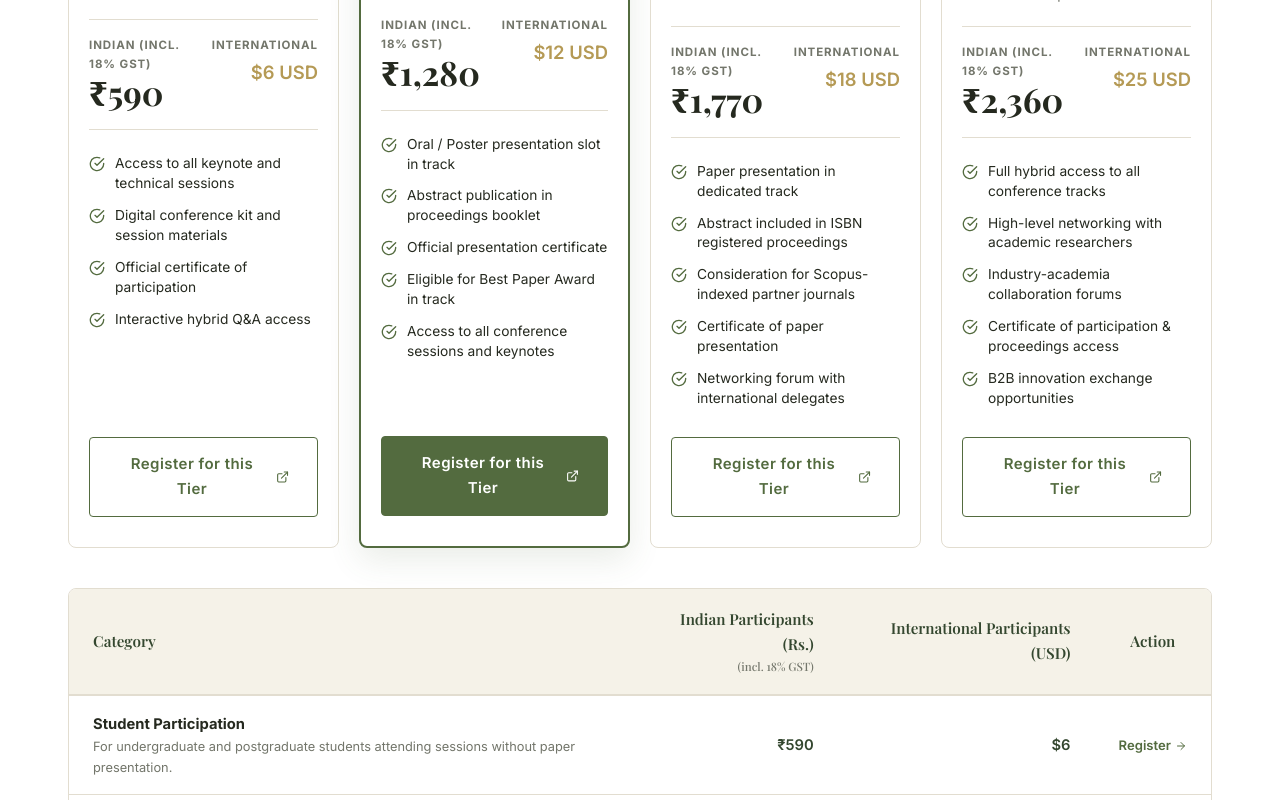
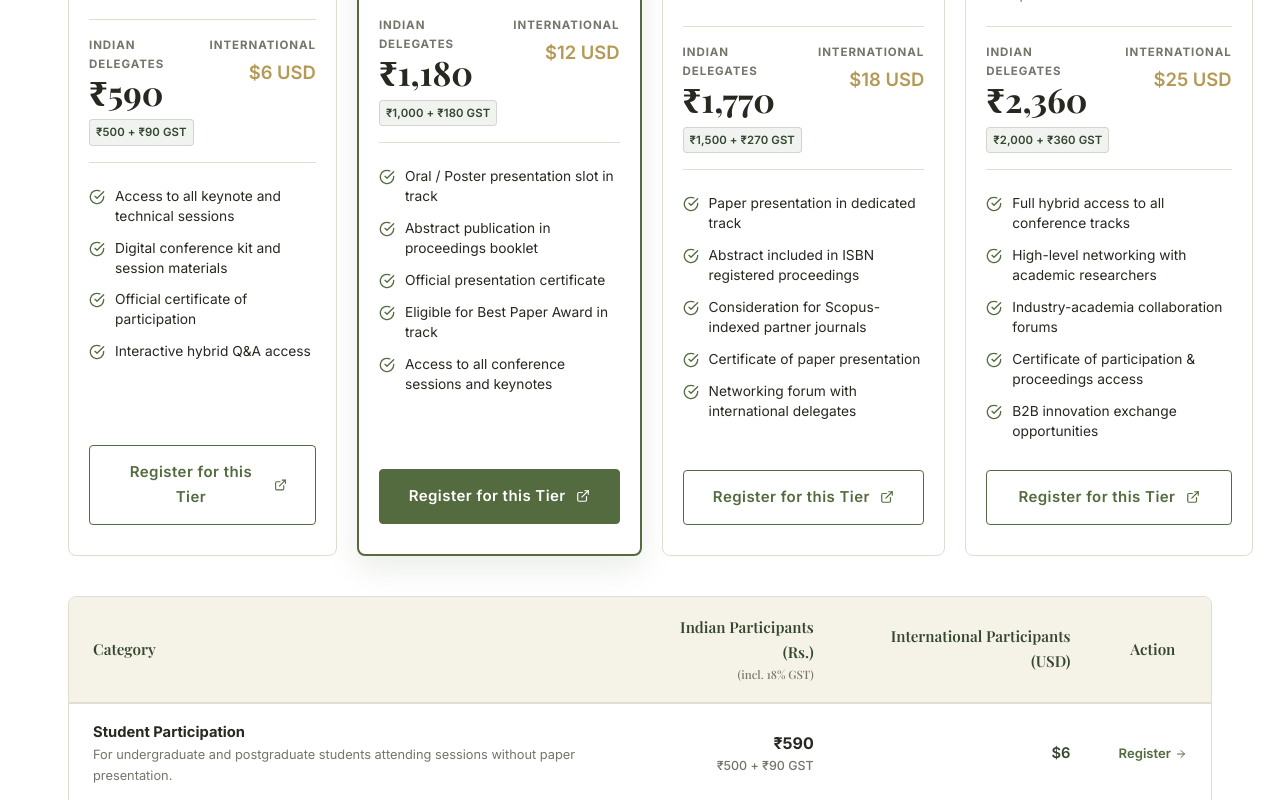
Before and after one commit to VishnuXT/icsgmat, a React (Vite) app: page / in a window 1280 px wide. Shown: the part 10400-11200 px from the top of the page. Built offline with nearby package versions, Linux system fonts and the light colour scheme; a web font is replaced by a local one.

Commit message:
feat(pricing): display base fee + 18% GST breakdown on registration cards and table

```diff
--- a/src/components/Registration.jsx
+++ b/src/components/Registration.jsx
@@ -57,8 +57,9 @@ export default function Registration() {
               <div className="reg-price-block">
                 {(currencyMode === 'both' || currencyMode === 'inr') && (
                   <div>
-                    <span className="reg-price-tag">Indian (incl. 18% GST)</span>
+                    <span className="reg-price-tag">Indian Delegates</span>
                     <span className="reg-price-inr">{plan.inr}</span>
+                    <span className="reg-price-breakdown">{plan.calcNote}</span>
                   </div>
                 )}
                 {(currencyMode === 'both' || currencyMode === 'usd') && (
@@ -121,7 +122,14 @@ export default function Registration() {
                     <strong>{row.category}</strong>
                     <div style={{ fontSize: '0.8rem', color: 'var(--color-secondary-text)' }}>{row.subtitle}</div>
                   </td>
-                  <td className="col-amount">{row.inr}</td>
+                  <td className="col-amount">
+                    <div style={{ fontWeight: 700, fontSize: '1rem', color: 'var(--color-primary-text)' }}>
+                      {row.inr}
+                    </div>
+                    <div style={{ fontSize: '0.78rem', color: 'var(--color-secondary-text)', fontWeight: 500 }}>
+                      {row.calcNote}
+                    </div>
+                  </td>
                   <td className="col-amount">{row.usd}</td>
                   <td style={{ textAlign: 'center' }}>
                     <a
--- a/src/data/conferenceData.js
+++ b/src/data/conferenceData.js
@@ -348,6 +348,9 @@ export const registrationPlans = [
     id: "student-part",
     category: "Student Participation",
     inr: "₹590",
+    baseInr: "500",
+    gstInr: "90",
+    calcNote: "₹500 + ₹90 GST",
     usd: "$6",
     inrRaw: 590,
     usdRaw: 6,
@@ -362,9 +365,12 @@ export const registrationPlans = [
   {
     id: "student-pres",
     category: "Student Presentation",
-    inr: "₹1,280",
+    inr: "₹1,180",
+    baseInr: "1,000",
+    gstInr: "180",
+    calcNote: "₹1,000 + ₹180 GST",
     usd: "$12",
-    inrRaw: 1280,
+    inrRaw: 1180,
     usdRaw: 12,
     popular: true,
     subtitle: "For student primary authors presenting oral or poster research work.",
@@ -380,6 +386,9 @@ export const registrationPlans = [
     id: "faculty-scholar",
     category: "Faculty & Research Scholar",
     inr: "₹1,770",
+    baseInr: "1,500",
+    gstInr: "270",
+    calcNote: "₹1,500 + ₹270 GST",
     usd: "$18",
     inrRaw: 1770,
     usdRaw: 18,
@@ -396,6 +405,9 @@ export const registrationPlans = [
     id: "industrialist",
     category: "Industrialist & Corporate",
     inr: "₹2,360",
+    baseInr: "2,000",
+    gstInr: "360",
+    calcNote: "₹2,000 + ₹360 GST",
     usd: "$25",
     inrRaw: 2360,
     usdRaw: 25,
--- a/src/styles/sections.css
+++ b/src/styles/sections.css
@@ -1104,6 +1104,20 @@
   line-height: 1;
 }
 
+.reg-price-breakdown {
+  font-size: 0.71rem;
+  font-weight: 600;
+  color: var(--color-deep-green);
+  background-color: rgba(83, 107, 63, 0.08);
+  border: 1px solid rgba(83, 107, 63, 0.2);
+  padding: 3px 6px;
+  border-radius: var(--border-radius-sm);
+  display: inline-block;
+  margin-top: 6px;
+  letter-spacing: 0.01em;
+  white-space: nowrap;
+}
+
 .reg-price-usd {
   font-size: 1.15rem;
   font-weight: 600;
```
